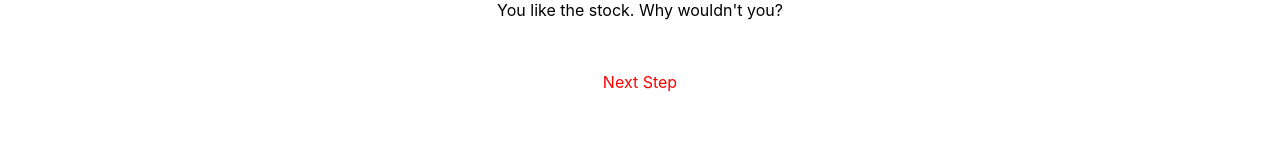
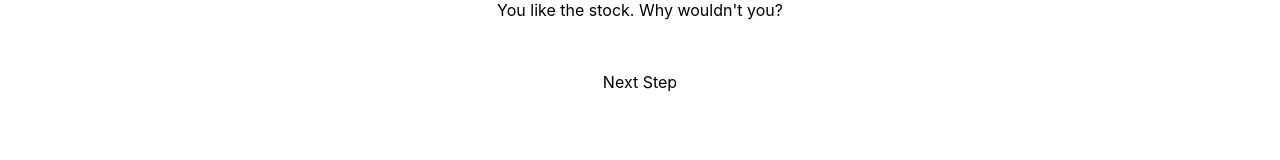
Before and after one commit to lnguyen13/nextjs, a Next.js app: page / in a window 1280 px wide. Shown: the part 381-541 px from the top of the page. Built offline with nearby package versions, Linux system fonts and the light colour scheme.

Commit message:
Update Home.module.css

```diff
--- a/styles/Home.module.css
+++ b/styles/Home.module.css
@@ -121,28 +121,7 @@
   }
 }
 
-a {
-  outline: none;
+.description a {
+  color: #0070f3;
   text-decoration: none;
-  padding: 2px 1px 0;
 }
-
-/* unvisited link */
-a:link {
-  color: red;
-}
-
-/* visited link */
-a:visited {
-  color: green;
-}
-
-/* mouse over link */
-a:hover {
-  color: hotpink;
-}
-
-/* selected link */
-a:active {
-  color: blue;
-}
```
